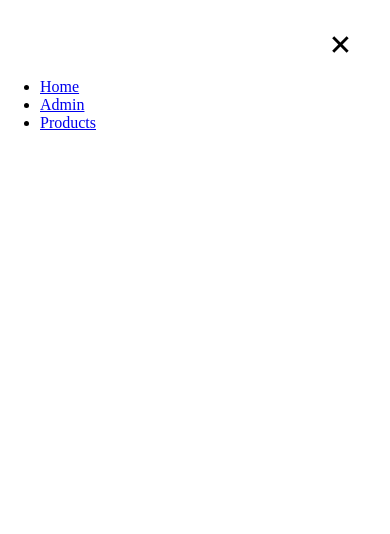
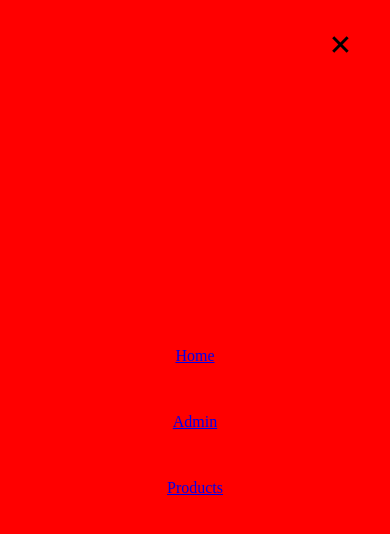
Before and after one commit to TajLonghurst/React-Products-Project, a React (Create React App) app: page /products in a window 390 px wide. Both pictures are taken after a click on the picture 340 px from the left and 44 px from the top of the page. Shown: the top 534 px of the page. Built offline with nearby package versions, Linux system fonts and the light colour scheme.

Commit message:
further developed Mobile Nav

```diff
--- a/src/App.js
+++ b/src/App.js
@@ -8,7 +8,6 @@ import ProrductDetails from "./Pages/ProrductDetails";
 function App() {
   return (
     <Fragment>
-      <main>
       <Routes>
         <Route path="/" element={<Home />} />
         <Route path="/admin" element={<Admin />} />
@@ -17,7 +16,6 @@ function App() {
         </Route>
         <Route path="*" element={<Navigate to="/" />} />
       </Routes>
-      </main>
     </Fragment>
   );
 }
--- a/src/Components/Modals/MobileNavigationMenu.js
+++ /dev/null
@@ -1,48 +0,0 @@
-import React from "react";
-import { Link } from "react-router-dom";
-import classes from "./MobileNavigationMenu.module.css";
-import xIcon from "../../Assets/Icons/bx-x.svg";
-import { useDispatch } from "react-redux";
-import { uiActions } from "../../Store/ui-slice";
-
-const MobileNavigationMenu = () => {
-  const dispatch = useDispatch();
-
-  const menuOnClickhandler = () => {
-    dispatch(uiActions.mobileNavigationHandler());
-  };
-
-  return (
-    <div className={classes.overlay}>
-      <div className={classes.nav}>
-        <div className={classes.navbar}>
-          <img
-            onClick={menuOnClickhandler}
-            className={classes.xicon}
-            src={xIcon}
-            alt="X failed"
-          />
-        </div>
-      </div>
-      <ul className={classes.container}>
-        <li className={classes.navitem}>
-          <Link to="/" className={classes.navlink}>
-            Home
-          </Link>
-        </li>
-        <li className={classes.navitem}>
-          <Link to="/admin" className={classes.navlink}>
-            Admin
-          </Link>
-        </li>
-        <li className={classes.navitem}>
-          <Link to="/products" className={classes.navlink}>
-            Products
-          </Link>
-        </li>
-      </ul>
-    </div>
-  );
-};
-
-export default MobileNavigationMenu;
--- /dev/null
+++ b/src/Components/Modals/NavigationModal/MobileNavigationMenu.js
@@ -0,0 +1,52 @@
+import React, { Fragment } from "react";
+import { Link } from "react-router-dom";
+import classes from "./MobileNavigationMenu.module.css";
+import xIcon from "../../../Assets/Icons/bx-x.svg";
+import { useDispatch } from "react-redux";
+import { uiActions } from "../../../Store/ui-slice";
+import MobileNavigationOverlay from "./MobileNavigationOverlay";
+
+const MobileNavigationMenu = () => {
+  const dispatch = useDispatch();
+
+  const menuOnClickhandler = () => {
+    dispatch(uiActions.mobileNavigationHandler());
+  };
+
+  return (
+    <Fragment>
+      <MobileNavigationOverlay />
+      <div className={classes.nav}>
+        <div className={classes.navbar}>
+          <img
+            onClick={menuOnClickhandler}
+            className={classes.xicon}
+            src={xIcon}
+            alt="X failed"
+          />
+        </div>
+      </div>
+      <div className={classes.container}>
+        <ul className={classes.navbody}>
+          <li className={classes.navitem}>
+            <Link to="/" className={classes.navlink}>
+              Home
+            </Link>
+          </li>
+          <li className={classes.navitem}>
+            <Link to="/admin" className={classes.navlink}>
+              Admin
+            </Link>
+          </li>
+          <li className={classes.navitem}>
+            <Link to="/products" className={classes.navlink}>
+              Products
+            </Link>
+          </li>
+        </ul>
+      </div>
+    </Fragment>
+  );
+};
+
+export default MobileNavigationMenu;
--- a/src/Components/Modals/MobileNavigationMenu.module.css
+++ b/src/Components/Modals/NavigationModal/MobileNavigationMenu.module.css
@@ -1,12 +1,3 @@
-.overlay {
-  position: absolute;
-  top: 0rem;
-  left: 0;
-  width: 100%;
-  height: 100%;
-  background-color: #fff;
-  z-index: 1001;
-}
 .nav {
   background-color: transparent;
   display: flex;
@@ -16,7 +7,7 @@
   top: 0;
   right: 0;
   left: 0;
-  z-index: 1000;
+  z-index: 1002;
   justify-content: flex-end;
 }
 .navbar {
@@ -34,5 +25,20 @@
   margin-right: 0rem;
 }
 .container {
-  margin-top: 20%;
+  position: absolute;
+  z-index: 1001;
+  left: 50%;
+  top: 50%;
+  transform: translate(-50%, -50%);
+  text-align: center;
 }
+.navbody {
+  list-style: none;
+  padding: 0rem;
+  margin: 0rem;
+}
+.navitem {
+  margin: 3rem;
+}
+.navlink {
+}
--- /dev/null
+++ b/src/Components/Modals/NavigationModal/MobileNavigationOverlay.js
@@ -0,0 +1,8 @@
+import React from "react";
+import classes from "./MobileNavigationOverlay.module.css";
+
+const MobileNavigationOverlay = () => {
+  return <div className={classes.overlay}></div>;
+};
+
+export default MobileNavigationOverlay;
--- /dev/null
+++ b/src/Components/Modals/NavigationModal/MobileNavigationOverlay.module.css
@@ -0,0 +1,9 @@
+.overlay {
+  position: absolute;
+  top: 0%;
+  left: 0%;
+  min-width: 100%;
+  min-height: 100%;
+  background-color: red;
+  z-index: 1001;
+}
--- a/src/Components/Modals/ModalsIndex.js
+++ b/src/Components/Modals/NavigationModal/ModalMobileNav.js
@@ -4,7 +4,7 @@ import MobileNavigationMenu from "./MobileNavigationMenu";
 
 const protalMobileNavigation = document.getElementById("MobileNavigationMenu");
 
-export const ModalsIndex = () => {
+export const ModalMobileNav = () => {
   return (
     <Fragment>
       {ReactDOM.createPortal(<MobileNavigationMenu />, protalMobileNavigation)}
--- a/src/Components/Navigation/NavigationBar.js
+++ b/src/Components/Navigation/NavigationBar.js
@@ -5,7 +5,7 @@ import cartIcon from "../../Assets/Icons/bx-cart.svg";
 import useWindowSize from "../../Hooks/use-windowSize";
 import NavigationMobileItems from "./NavigationMobileItems";
 import { useSelector } from "react-redux";
-import { ModalsIndex } from "../Modals/ModalsIndex";
+import { ModalMobileNav } from "../Modals/NavigationModal/ModalMobileNav";
 
 const NavigationBar = () => {
   const menuIsActive = useSelector((state) => state.ui.mobileIsActive);
@@ -29,7 +29,7 @@ const NavigationBar = () => {
           </div>
         )}
       </nav>
-      {menuIsActive && <ModalsIndex />}
+      {menuIsActive && <ModalMobileNav />}
     </Fragment>
   );
 };
--- a/src/index.css
+++ b/src/index.css
@@ -1,10 +1,11 @@
 body {
-  margin: 0;
   font-family: -apple-system, BlinkMacSystemFont, "Segoe UI", "Roboto", "Oxygen",
     "Ubuntu", "Cantarell", "Fira Sans", "Droid Sans", "Helvetica Neue",
     "sans-serif";
   -webkit-font-smoothing: antialiased;
   -moz-osx-font-smoothing: grayscale;
+  margin: 0 !important;
+  display: block !important;
 }
 
 code {
```
Lines whose indentation alone changed are shown as unchanged.
